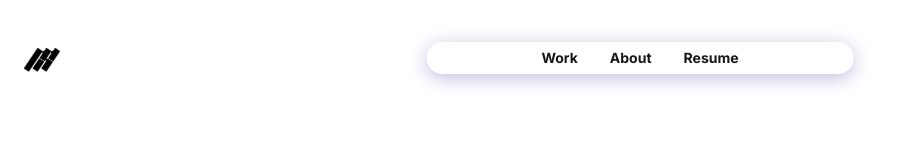
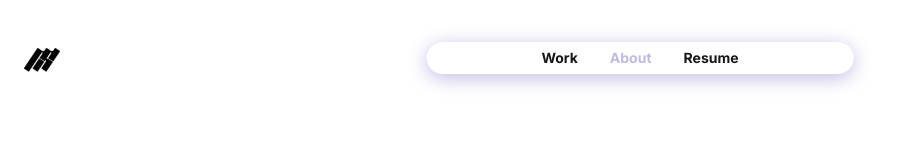
Before and after one commit to MercedesX3/portfolio, a Next.js app in the folder frontend/benzfolio/: page /about in a window 1280 px wide. Shown: the top 160 px of the page, without its empty margins (0-899 px from the left). Built offline with nearby package versions, Linux system fonts and the light colour scheme.

Commit message:
just some color on text

```diff
--- a/frontend/benzfolio/src/app/about/page.js
+++ b/frontend/benzfolio/src/app/about/page.js
@@ -17,7 +17,7 @@ export default function About() {
             </Link>
             <div className="absolute left-1/2 -translate-x-1/2 w-1/3 h-full text-center p-4 flex items-center justify-center space-x-8 rounded-full shadow-[0px_4px_20px_#C1BBE1]">
                 <Link className="text-sm font-bold" href="/work">Work</Link> {/* This navigates to the new page */}
-                <Link className="text-sm font-bold" href="/about">About</Link>
+                <Link className="text-sm font-bold text-[#C1BBE1]" href="/about">About</Link>
                 <p className="text-sm font-bold">Resume</p>
             </div>
             </div>
--- a/frontend/benzfolio/src/app/work/page.js
+++ b/frontend/benzfolio/src/app/work/page.js
@@ -16,7 +16,7 @@ export default function Work() {
             />
             </Link>
             <div className="absolute left-1/2 -translate-x-1/2 w-1/3 h-full text-center p-4 flex items-center justify-center space-x-8 rounded-full shadow-[0px_4px_20px_#C1BBE1]">
-                <Link className="text-sm font-bold" href="/work">Work</Link> {/* This navigates to the new page */}
+                <Link className="text-sm text-[#C1BBE1] font-bold " href="/work">Work</Link> {/* This navigates to the new page */}
                 <Link className="text-sm font-bold" href="/about">About</Link>
                 <p className="text-sm font-bold">Resume</p>
             </div>
```
